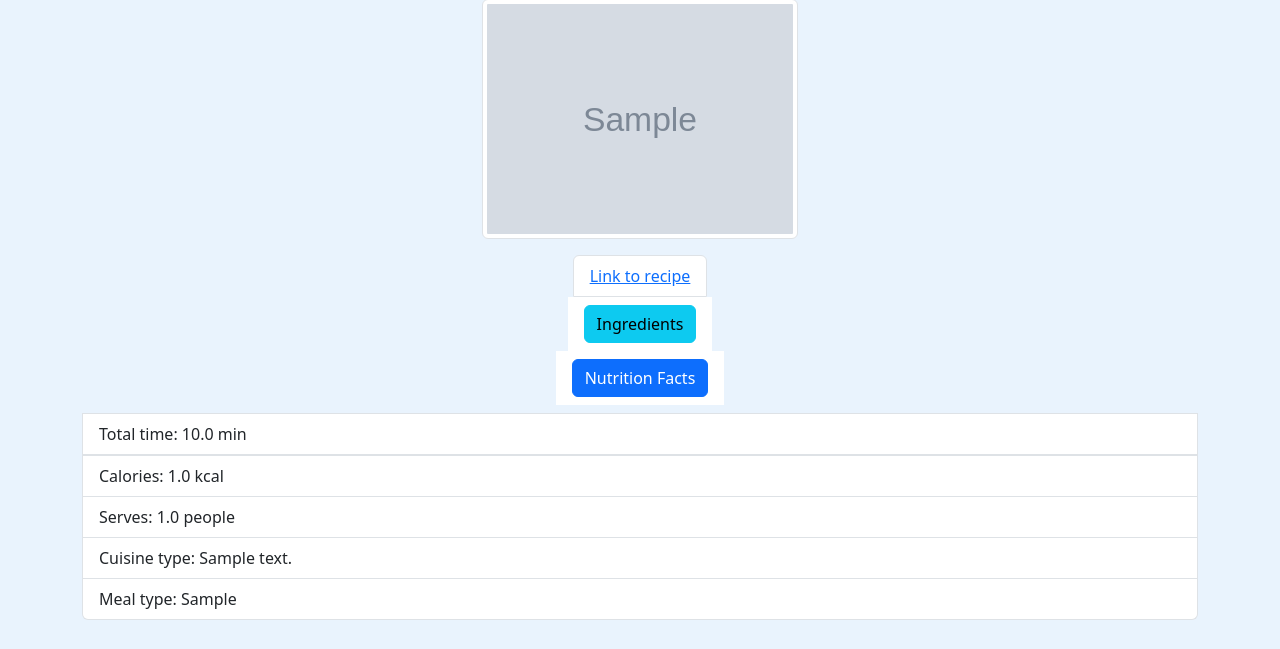
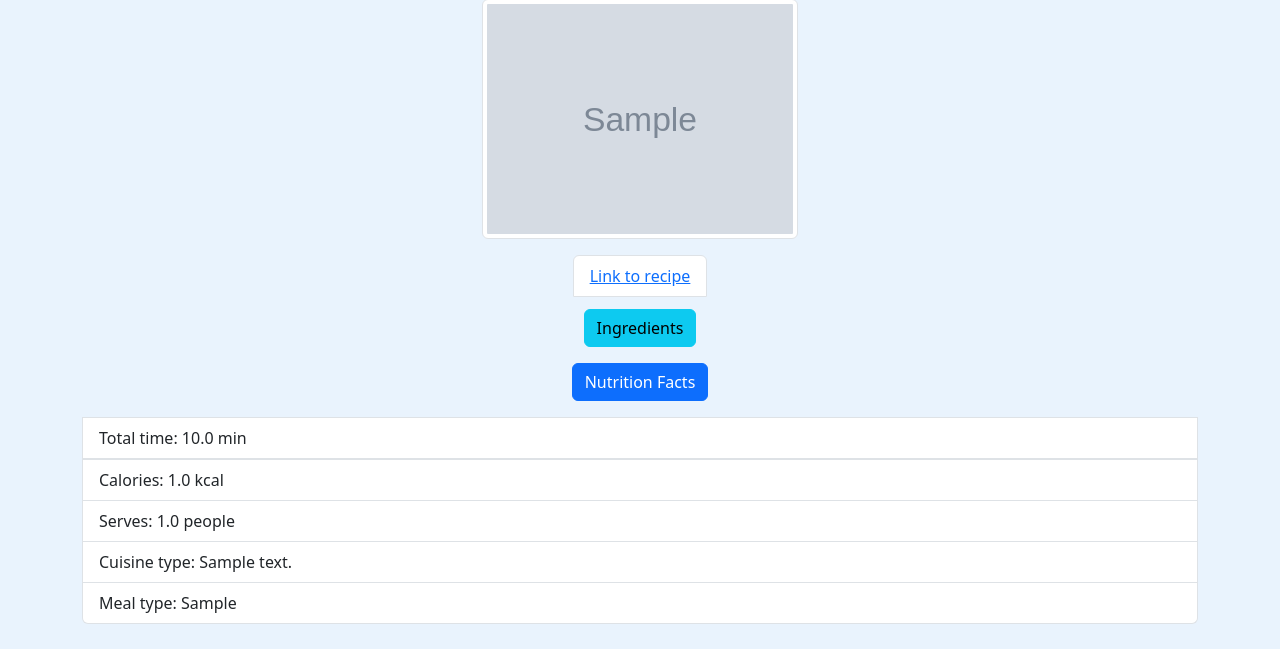
Before and after one commit to pkotis32/Recipe_Finder, a Flask app: page /api/recipes/1 in a window 1280 px wide. Shown: the part 137-786 px from the top of the page. Run offline with Flask 3, Linux system fonts and the light colour scheme; the visitor is signed in with stand-in values (Sample User, id 1); tables that the repository leaves empty hold one stand-in row (values such as "Sample post"); grey boxes marked "Sample" are stand-in pictures.

Commit message:
minor appearance change

```diff
--- a/recipe_finder/static/new.css
+++ b/recipe_finder/static/new.css
@@ -61,3 +61,7 @@ nav {
 body {
     background-color: #e9f3fd !important;
 }
+
+#ingredients_button, #nutrition_facts_button {
+    background-color: #e9f3fd !important;;
+}
--- a/recipe_finder/templates/specific_recipe.html
+++ b/recipe_finder/templates/specific_recipe.html
@@ -21,8 +21,8 @@
 <div class="recipe_info container d-flex flex-column mt-3">
     <ul class="list-group">
         <li class="list-group-item align-self-center"><a href="{{recipe.url}}" target="_blank">Link to recipe</a></li>
-        <li class="list-group-item align-self-center border-0"><a class="btn btn-info" href="/api/recipes/{{recipe.id}}/ingredients">Ingredients</a></li>
-        <li class="list-group-item align-self-center border-0"><a class="btn btn-primary" href="/api/recipes/{{recipe.id}}/nutrition_facts">Nutrition Facts</a></li>
+        <li class="list-group-item align-self-center border-0 mt-1" id="ingredients_button"><a class="btn btn-info" href="/api/recipes/{{recipe.id}}/ingredients">Ingredients</a></li>
+        <li class="list-group-item align-self-center border-0" id="nutrition_facts_button"><a class="btn btn-primary" href="/api/recipes/{{recipe.id}}/nutrition_facts">Nutrition Facts</a></li>
         {% if recipe.total_time != 0.0%}
         <li class="list-group-item border-top mt-2">Total time: {{recipe.total_time}} min</li>
         {% endif %}
```
